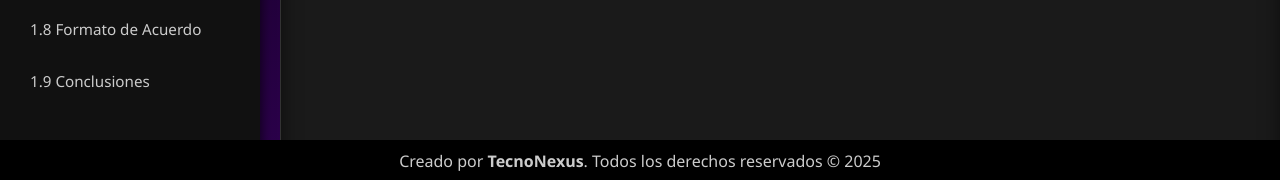
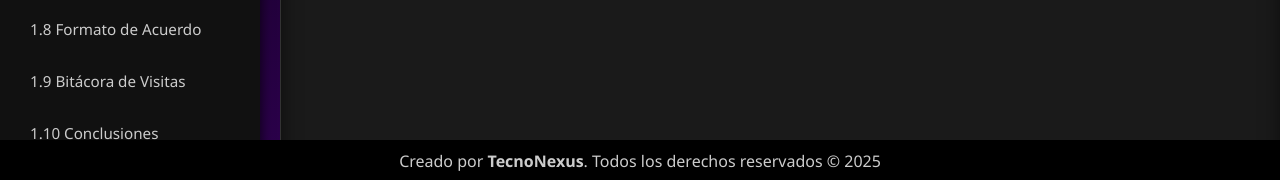
Before and after one commit to Chasosupreme/TecnoNexus, a plain HTML site: page analisis.html in a window 1280 px wide. Shown: the part 618-798 px from the top of the page. Drawn offline with Linux system fonts and the light colour scheme.

Commit message:
Update analisis.html

```diff
--- a/analisis.html
+++ b/analisis.html
@@ -118,7 +118,8 @@
       <li><a href="#" onclick="mostrarSeccion('implementacion')">1.6 Lugar de Implementación</a></li>
       <li><a href="#" onclick="mostrarSeccion('infografia')">1.7 Infografía</a></li>
       <li><a href="#" onclick="mostrarSeccion('acuerdo')">1.8 Formato de Acuerdo</a></li>
-      <li><a href="#" onclick="mostrarSeccion('conclusiones')">1.9 Conclusiones</a></li>
+      <li><a href="#" onclick="mostrarSeccion('bitacora')">1.9 Bitácora de Visitas</a></li>
+      <li><a href="#" onclick="mostrarSeccion('conclusiones')">1.10 Conclusiones</a></li>
     </ul>
   </div>
 
```
